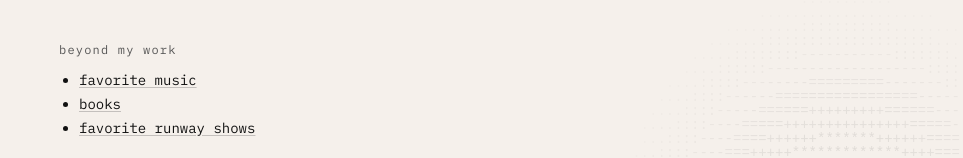
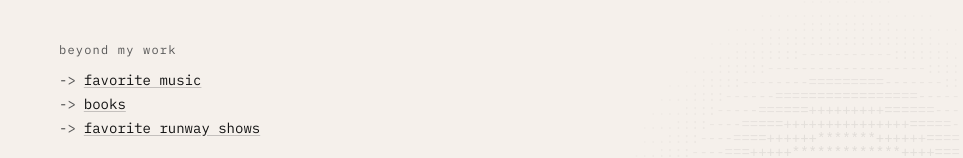
Before and after one commit to ashwinthampi/ashwinthampi.github.io, a React (Vite) app: page / in a window 1280 px wide. Shown: the part 428-586 px from the top of the page, without its empty margins (317-1280 px from the left). Built offline with nearby package versions, Linux system fonts and the light colour scheme.

Commit message:
Changed up some of the formatting and added more content to make it more personalized

```diff
--- a/src/components/MusicPage.tsx
+++ b/src/components/MusicPage.tsx
@@ -102,9 +102,13 @@ export default function MusicPage({ onBack }: Props) {
   return (
     <>
       <BackButton onBack={onBack} />
-      <h1 className="text-2xl sm:text-3xl font-bold text-[#111] mb-12">
+      <h1 className="text-2xl sm:text-3xl font-bold text-[#111] mb-3">
         favorite music
       </h1>
+      <p className="text-xs text-[#555] mb-12">
+        "Art is how we decorate space, music is how we decorate time."{' '}
+        <span className="whitespace-nowrap">Jean-Michel Basquiat</span>
+      </p>
       {sections.map((section) => (
         <section key={section.title} className="mb-12">
           <h2 className="text-xs tracking-widest text-[#555] mb-3">
--- a/src/components/PersonalInterests.tsx
+++ b/src/components/PersonalInterests.tsx
@@ -16,9 +16,10 @@ export default function PersonalInterests({ onNavigate }: Props) {
       <h2 className="text-xs tracking-widest text-[#555] mb-3">
         beyond my work
       </h2>
-      <ul className="list-disc pl-5 space-y-1">
+      <ul className="space-y-1">
         {items.map((item) => (
           <li key={item.page} className="text-sm text-[#111]">
+            <span className="text-[#555] mr-2">-&gt;</span>
             <button
               onClick={() => onNavigate(item.page)}
               className="text-left underline underline-offset-2 decoration-[#555]/30 hover:decoration-[#111] transition-colors cursor-pointer"
--- a/src/components/RunwayPage.tsx
+++ b/src/components/RunwayPage.tsx
@@ -30,6 +30,10 @@ const shows: Show[] = [
   {
     title: 'Yohji Yamamoto — Menswear Spring/Summer 2022, Paris',
     href: 'https://www.youtube.com/watch?v=SG6jjAUCzMk&t=845s',
+  },
+  {
+    title: 'A-COLD-WALL* — Spring/Summer 2022',
+    href: 'https://www.youtube.com/watch?v=le59feUbS0k',
   },
   {
     title: 'KidSuper — Superby\'s Auction Fashion Show',
--- a/src/styles/global.css
+++ b/src/styles/global.css
@@ -2,6 +2,8 @@
 
 @theme {
   --font-mono: 'IBM Plex Mono', 'Courier New', monospace;
+  --font-sans: 'IBM Plex Mono', 'Courier New', monospace;
+  --default-font-family: 'IBM Plex Mono', 'Courier New', monospace;
   --color-bg: #f5f0eb;
   --color-text: #111111;
   --color-muted: #555555;
```
Also changed, not shown: public/headshot.jpg (deleted).
